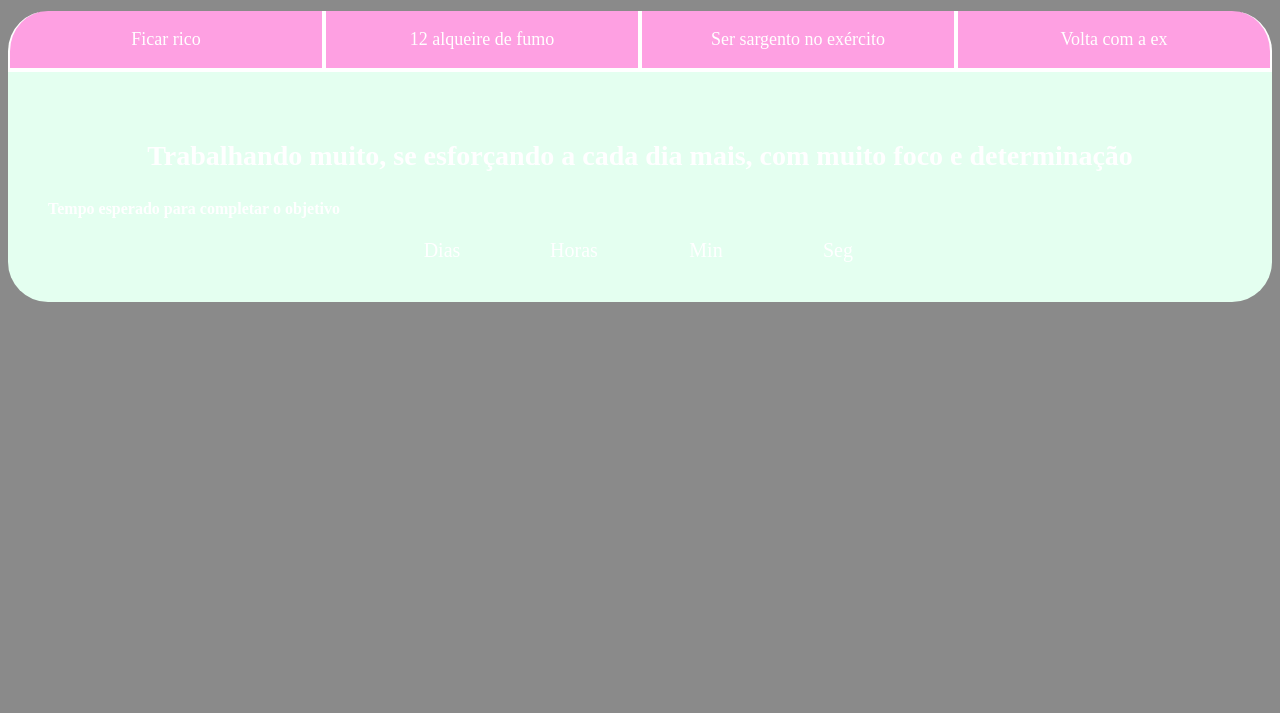
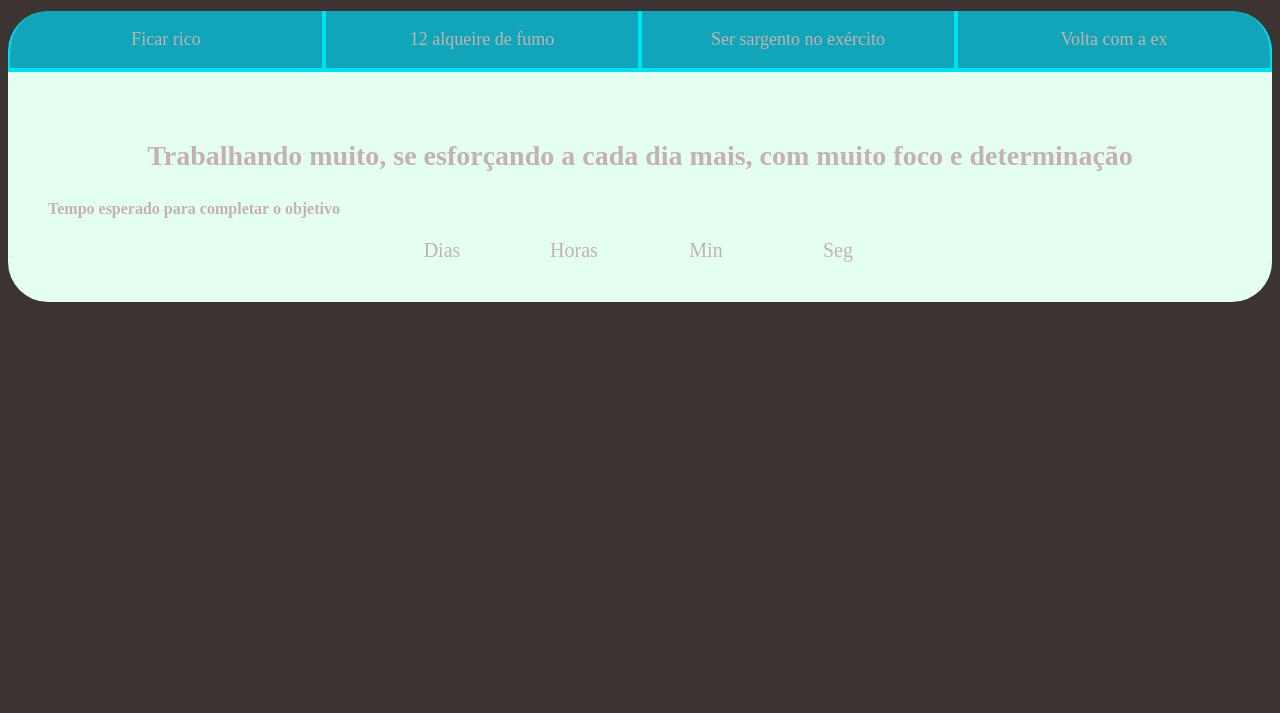
Before and after one commit to kerniski/SITE-2, a plain HTML site: page index.html in a window 1280 px wide. Shown: the part 87-800 px from the top of the page. Drawn offline with Linux system fonts and the light colour scheme.

Commit message:
123456543

```diff
--- a/style.css
+++ b/style.css
@@ -1,9 +1,9 @@
 :root{
-    --cor-de-fundo: #8a8a8a;
+    --cor-de-fundo: #3c3333;
     --roxo: #2432a9;
-    --branco: #ffffff;
-    --botao-ativo: #ffffff;
-    --botao-inativo: #fea0e2;
+    --branco: #c4b2b2;
+    --botao-ativo: #00e0f4;
+    --botao-inativo: #10a5b9;
     --texto-fundo: #e4fff0;
     --fonte: 'Saira';
 }
```
